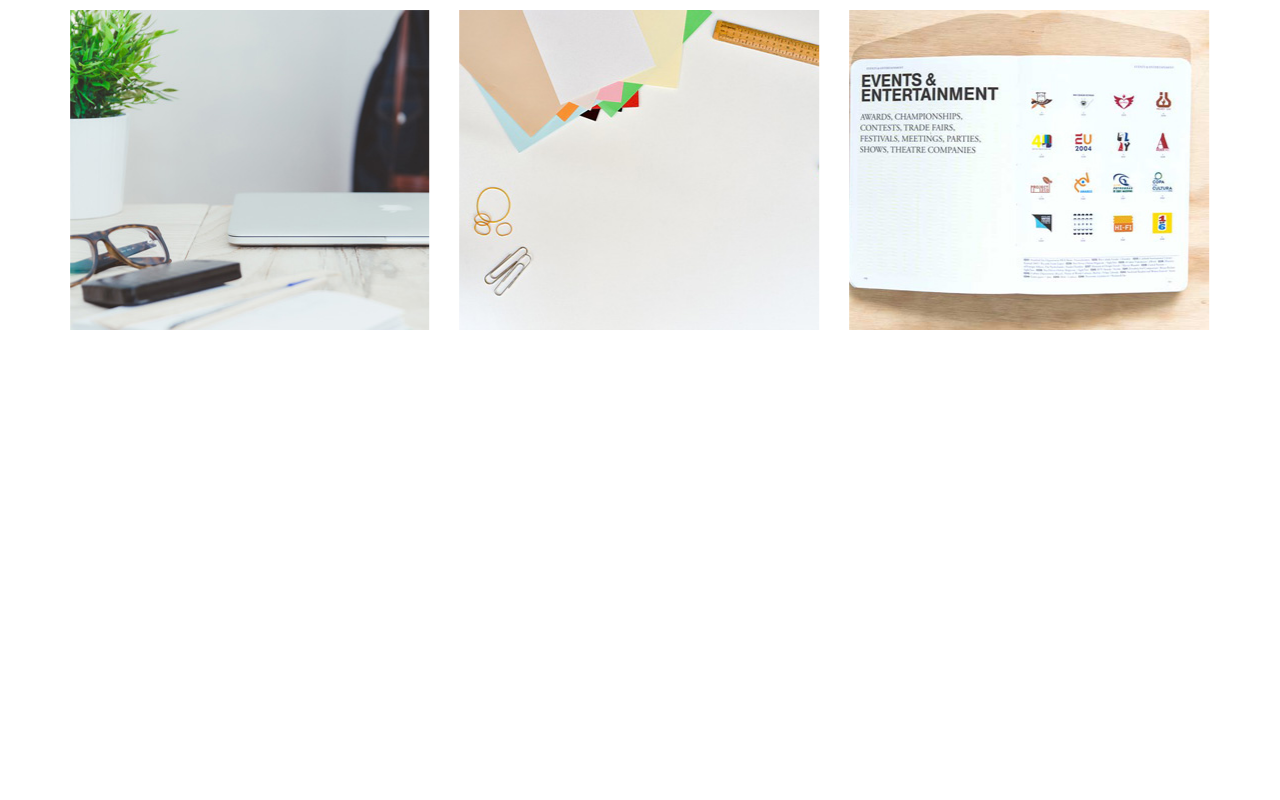
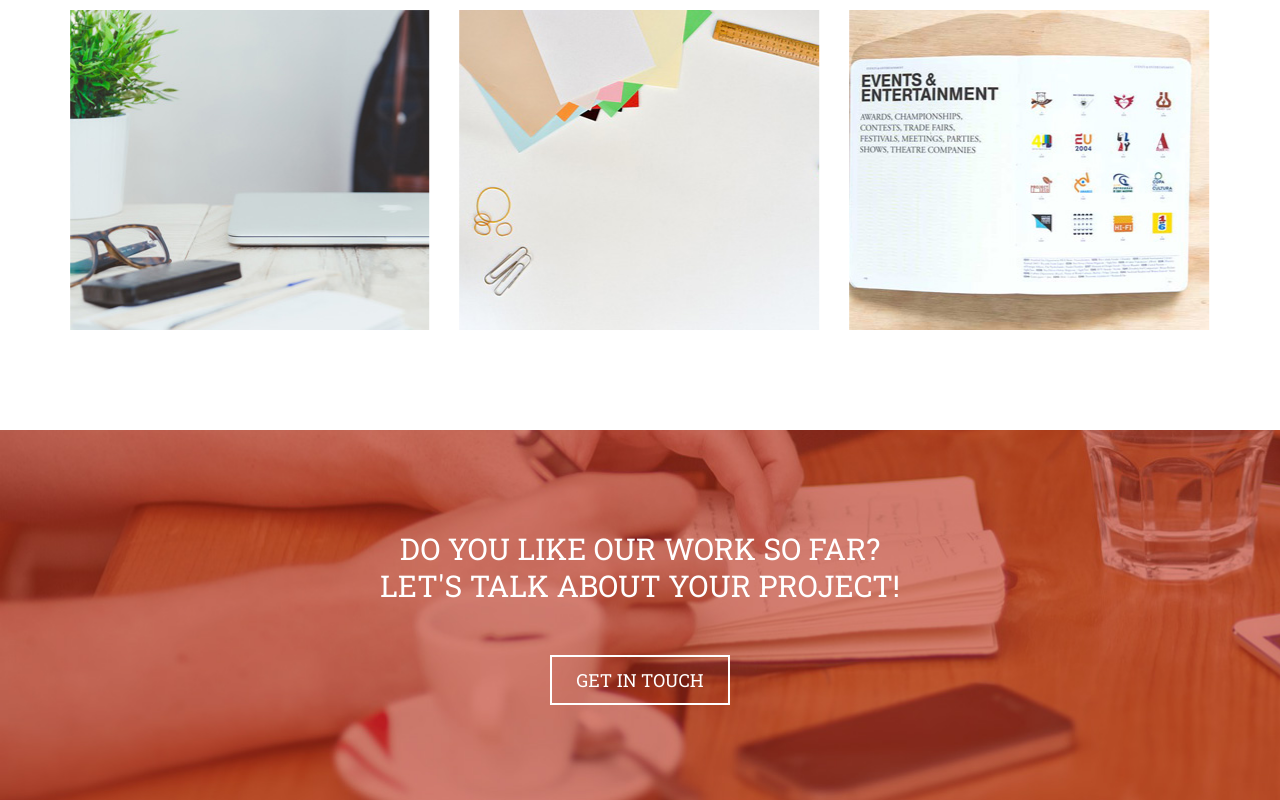
Before and after one commit to LushchykOleh/webpack, a website built with webpack: page src/index.html in a window 1280 px wide. Shown: the part 3026-3826 px from the top of the page. Before the commit the page ends 3456 px from the top, so only its background shows below. Built offline with nearby package versions, Linux system fonts and the light colour scheme.

Commit message:
add new blok blog

```diff
--- a/src/index.html
+++ b/src/index.html
@@ -466,7 +466,20 @@
                     </div>
                 </div>
             </section>
-        </main>
+            <section class="blog" id="blog">
+                <div class="blog__banner" style="background-image: url('./bg-images/blog-banner.jpg');">
+                    <div class="container"></div>
+                    <div class="blog__call">
+                        <div class="blog__call-title-30">
+                            Do you like OUR WORK so far?
+                            Let's talk about YOUR PROJECT!
+                        </div>
+                        <button class="blog__button-call">get in touch</button>
+                    </div>
+                </div>
+    </div>
+    </section>
+    </main>
     </div>
     <script src="https://unpkg.com/swiper@7/swiper-bundle.min.js">
     </script>
--- /dev/null
+++ b/src/scss/_blog.scss
@@ -0,0 +1,47 @@
+.blog {
+
+  &__banner {
+
+    background-size: cover;
+    width: 100%;
+    min-height: 200px;
+
+  }
+
+  &__call {
+    text-align: center;
+    padding: 0 0 95px;
+  }
+
+  &__call-title-30 {
+    color: $white;
+    font-size: 30px;
+    text-transform: uppercase;
+    text-align: center;
+    padding-top: 100px;
+    padding-bottom: 50px;
+    width: 520px;
+    height: auto;
+    max-width: 1140px;
+    margin: 0 auto;
+  }
+
+  &__button-call {
+    color: $white;
+    border: 2px solid $white;
+    width: 180px;
+    height: 50px;
+    font: 400 18px/1.5 $font-roboto;
+    text-transform: uppercase;
+    padding: 10px 0;
+    background: rgba(0, 0, 0, 0);
+
+
+    &:hover {
+      background: $white;
+      color: $red;
+      transition: .3s;
+    }
+
+  }
+}
--- a/src/scss/main.scss
+++ b/src/scss/main.scss
@@ -8,3 +8,4 @@
 @import 'services';
 @import 'about';
 @import 'work';
+@import 'blog';
```
Also changed, not shown: src/bg-images/blog-banner.jpg (added).
